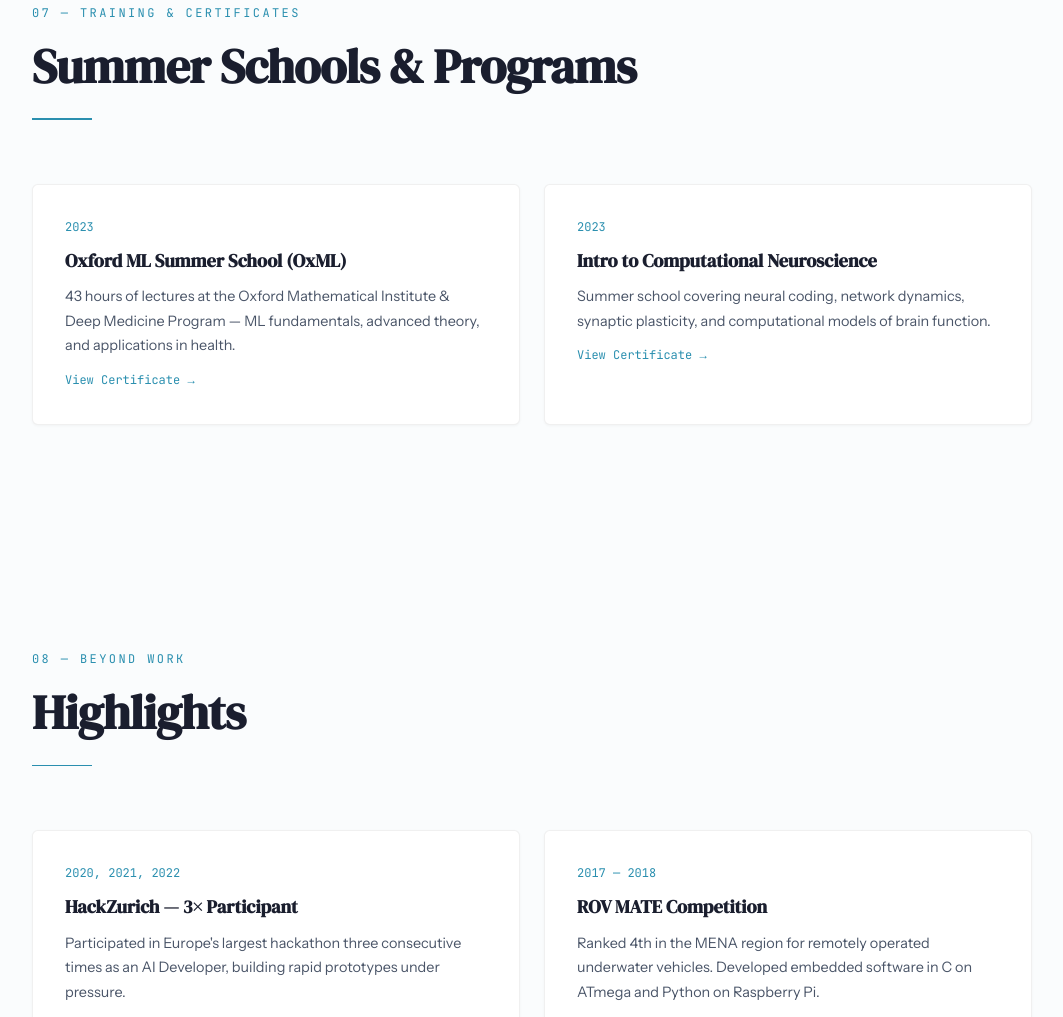
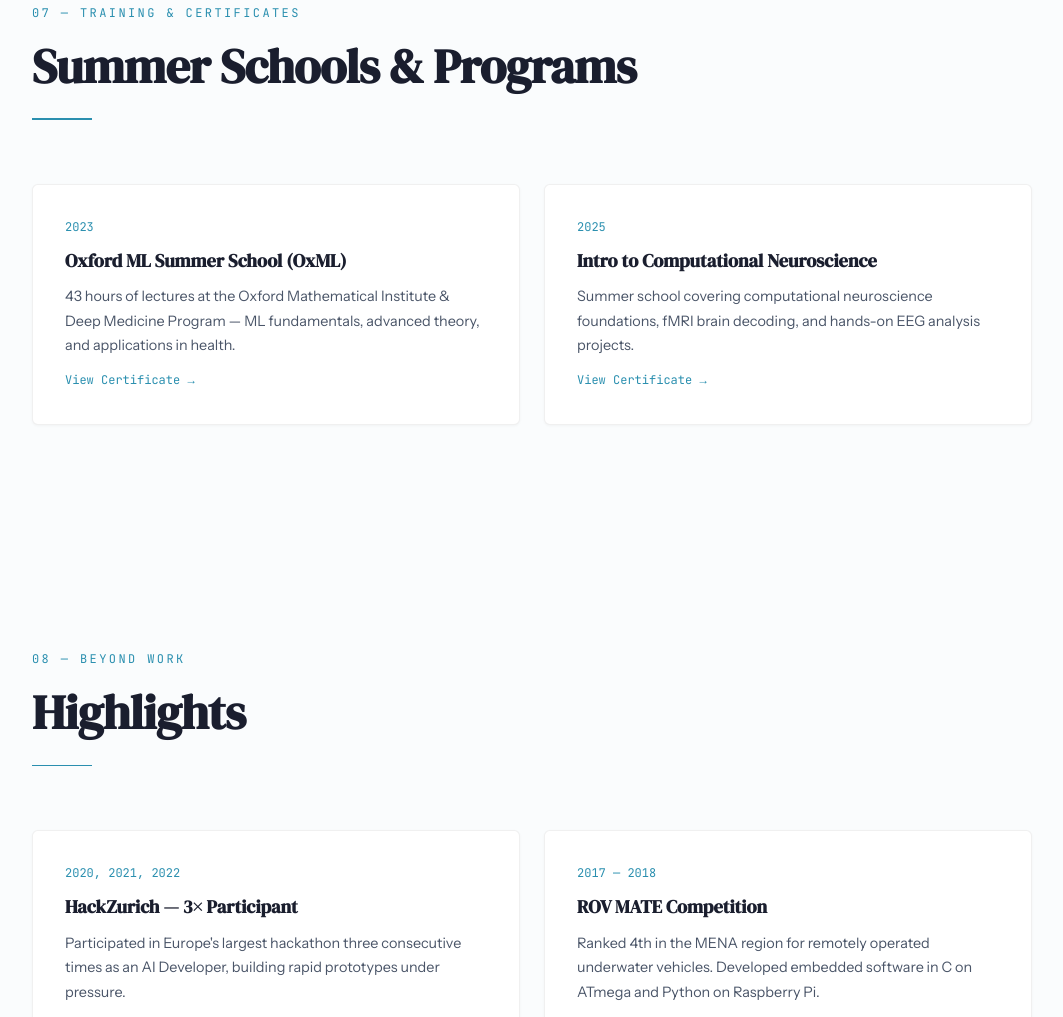
Before and after one commit to AhmedNasr7/AhmedNasr7.github.io, a plain HTML site: page index.html in a window 1280 px wide. Shown: the part 8775-9792 px from the top of the page, without its empty margins (108-1171 px from the left). Drawn offline with Linux system fonts and the light colour scheme.

Commit message:
fix comp neuro year, role titles, add upwork

```diff
--- a/index.html
+++ b/index.html
@@ -439,9 +439,9 @@
                     <a href="assets/certs/OxML2023_Certt_Ahmed_Nasr.pdf" target="_blank" rel="noopener" style="display: inline-block; margin-top: 0.75rem; font-family: var(--font-mono); font-size: 0.75rem; color: var(--accent); text-decoration: none;">View Certificate →</a>
                 </div>
                 <div class="extra-card reveal">
-                    <p class="extra-year">2023</p>
+                    <p class="extra-year">2025</p>
                     <h3 class="extra-title">Intro to Computational Neuroscience</h3>
-                    <p class="extra-desc">Summer school covering neural coding, network dynamics, synaptic plasticity, and computational models of brain function.</p>
+                    <p class="extra-desc">Summer school covering computational neuroscience foundations, fMRI brain decoding, and hands-on EEG analysis projects.</p>
                     <a href="assets/certs/Ahmed Nasr - Intro to Computational Neuroscience.pdf" target="_blank" rel="noopener" style="display: inline-block; margin-top: 0.75rem; font-family: var(--font-mono); font-size: 0.75rem; color: var(--accent); text-decoration: none;">View Certificate →</a>
                 </div>
             </div>
```
